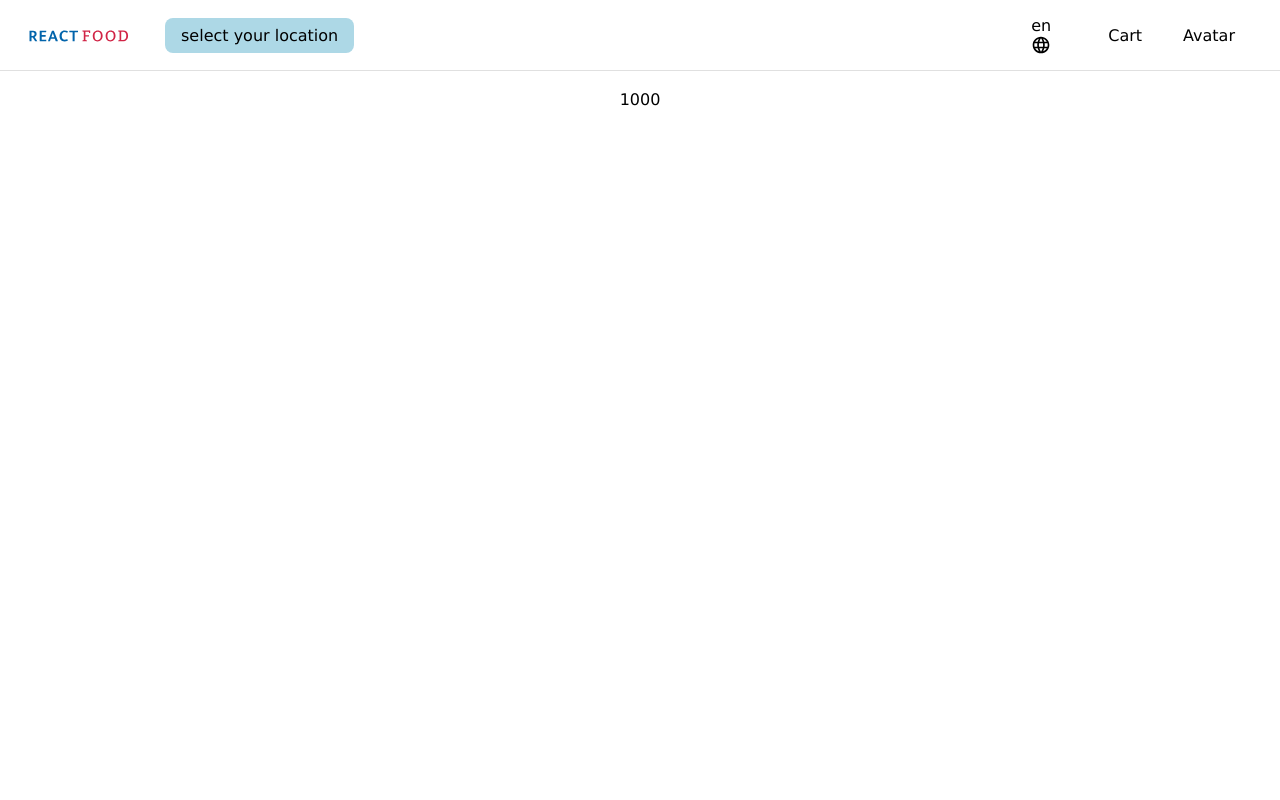
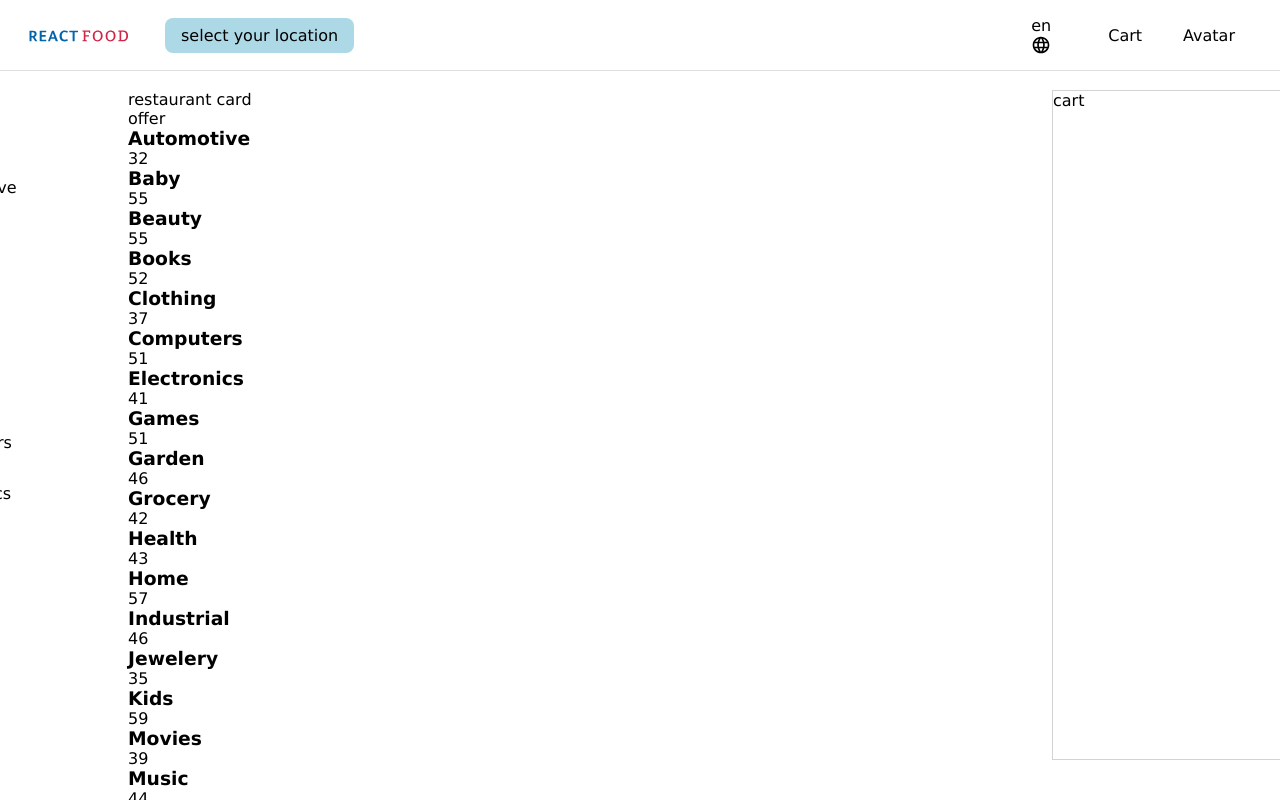
Before and after one commit to S-404/react-food, a React (Create React App) app: page / in a window 1280 px wide. Built offline with nearby package versions, Linux system fonts and the light colour scheme.

Commit message:
upd RestaurantMenu.jsx implement MenuContent.jsx

```diff
--- a/src/components/restaurantMenu/RestaurantMenu.jsx
+++ b/src/components/restaurantMenu/RestaurantMenu.jsx
@@ -1,23 +1,44 @@
-import React, {useEffect, useState} from 'react';
+import React, {useEffect} from 'react';
+import {useDispatch} from "react-redux";
 import {useFetching} from "../../hooks/useFetching";
+import {setMenu} from "../../store/toolKitRedux/restaurantSlice";
+import MenuCategories from "./categories/MenuCategories";
 import RestaurantService from "../../api/services/RestaurantService";
+import './restaurantMenu.scss'
+import MenuContent from "./content/MenuContent";
+
 
 const RestaurantMenu = () => {
-    const [menu, setMenu] = useState([])
+
+    const dispatch = useDispatch()
     const [fetchMenu, isFetchMenuLoading] = useFetching(
         async () => {
-            const responseData = await  RestaurantService.getRestaurantMenu()
-            setMenu(responseData)
+            const responseData = await RestaurantService.getRestaurantMenu()
+            dispatch(setMenu(responseData))
         }
     )
-    useEffect(()=>{
-        async function fetchData(){await fetchMenu()}
+    useEffect(() => {
+        async function fetchData() {
+            await fetchMenu()
+        }
+
         fetchData()
-    },[])
+    }, [])
+
     if (isFetchMenuLoading) return <div>loading...</div>
+
     return (
-        <div>
-             {menu.length}
+        <div className='RestaurantMenu'>
+            <div className='RestaurantMenu__leftMenu'>
+                <MenuCategories/>
+            </div>
+            <div className='RestaurantMenu__content'>
+                <MenuContent/>
+            </div>
+            <div className='RestaurantMenu__cart'>
+                cart
+            </div>
+
         </div>
     );
 };
--- /dev/null
+++ b/src/components/restaurantMenu/restaurantMenu.scss
@@ -0,0 +1,35 @@
+.RestaurantMenu {
+  display: flex;
+  justify-content: center;
+
+
+  .RestaurantMenu__leftMenu {
+    display: block; //todo @media block/none
+    //border: 1px solid lightgray;
+    top:90px;
+    width: 220px;
+    height: calc(100vh - 130px);
+    position: sticky;
+    //margin-left: 32px;
+    margin-bottom: 32px;
+  }
+
+  .RestaurantMenu__content {
+    width: 892px; //todo @media 1200/800
+    max-width: 1000px;
+    .RestaurantMenu__contentItem{
+      height: 100px;
+    }
+  }
+
+  .RestaurantMenu__cart {
+    display: block; //todo @media block/none
+    border: 1px solid lightgray;
+    top:90px;
+    width: 320px;
+    height: calc(100vh - 130px);
+    position: sticky;
+    margin-left: 32px;
+    margin-bottom: 32px;
+  }
+}
```
